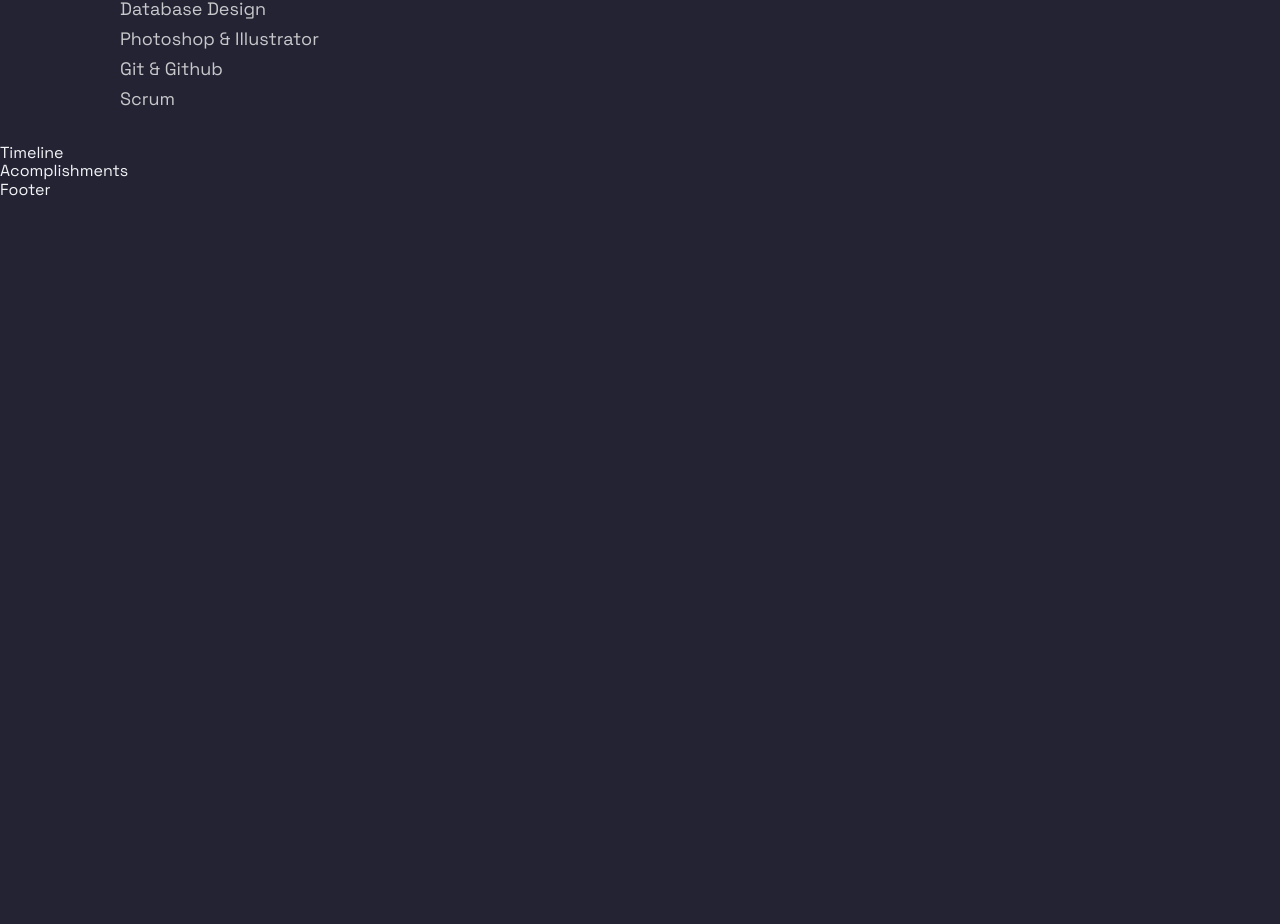
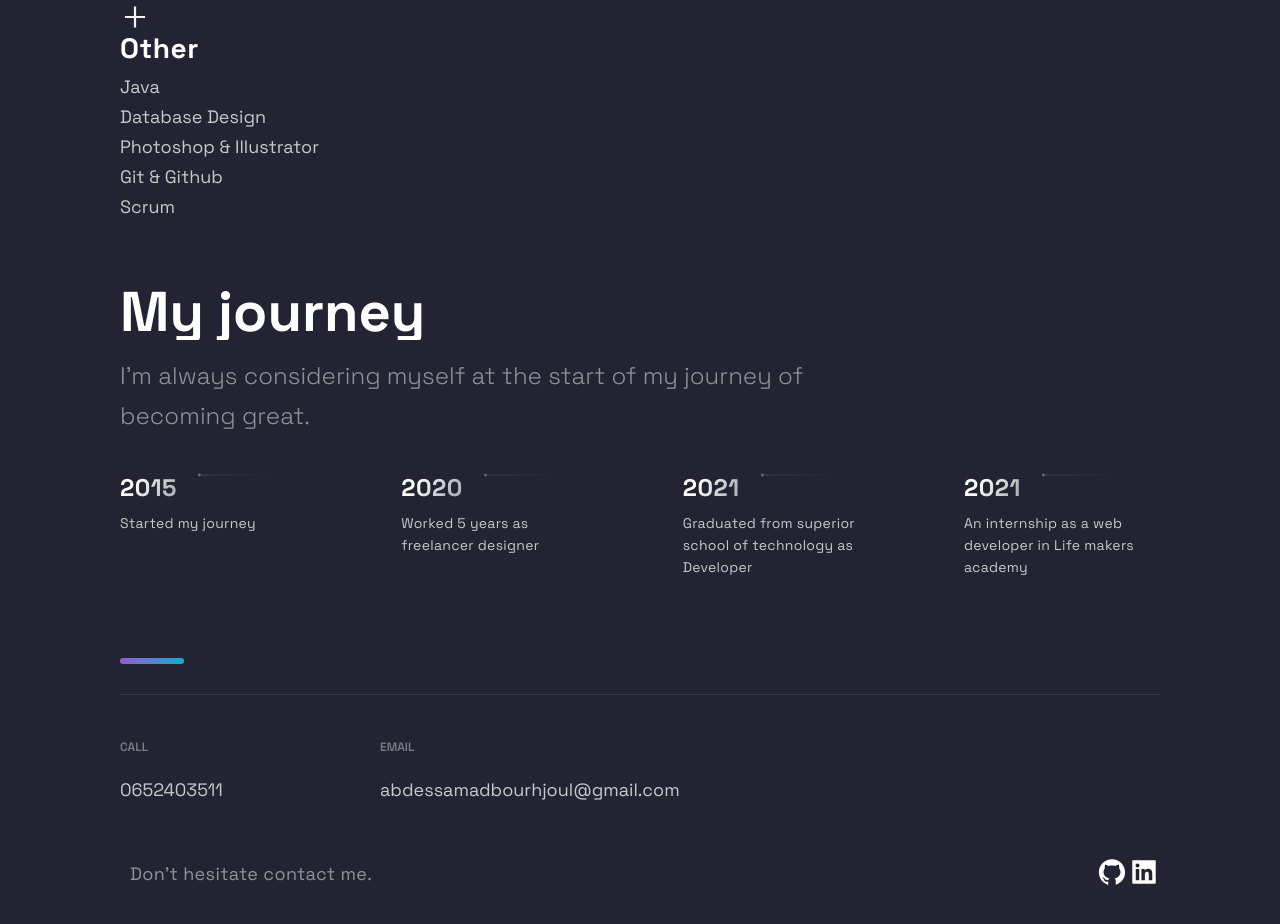
Before and after one commit to Bourhjoul/MY-PORTFOLIO, a Next.js app: page / in a window 1280 px wide. Shown: the part 2652-3576 px from the top of the page. Before the commit the page ends 2852 px from the top, so only its background shows below. Built offline with nearby package versions, Linux system fonts and the light colour scheme.

Commit message:
about me and footer done

```diff
--- a/src/components/Acomplishments/Acomplishments.js
+++ /dev/null
@@ -1,19 +0,0 @@
-import React from 'react';
-
-import { Section, SectionDivider, SectionTitle } from '../../styles/GlobalComponents';
-import { Box, Boxes, BoxNum, BoxText } from './AcomplishmentsStyles';
-
-const data = [
-  { number: 20, text: 'Open Source Projects'},
-  { number: 1000, text: 'Students', },
-  { number: 1900, text: 'Github Followers', },
-  { number: 5000, text: 'Github Stars', }
-];
-
-const Acomplishments = () => (
-  <div>
-    Acomplishments
-  </div>
-);
-
-export default Acomplishments;
--- a/src/components/Footer/Footer.js
+++ b/src/components/Footer/Footer.js
@@ -1,15 +1,49 @@
-import React from 'react';
-import { AiFillGithub, AiFillInstagram, AiFillLinkedin } from 'react-icons/ai';
+import React from "react"
+import { AiFillGithub, AiFillInstagram, AiFillLinkedin } from "react-icons/ai"
 
-import { SocialIcons } from '../Header/HeaderStyles';
-import { CompanyContainer, FooterWrapper, LinkColumn, LinkItem, LinkList, LinkTitle, Slogan, SocialContainer, SocialIconsContainer } from './FooterStyles';
+import { SocialIcons } from "../Header/HeaderStyles"
+import {
+  CompanyContainer,
+  FooterWrapper,
+  LinkColumn,
+  LinkItem,
+  LinkList,
+  LinkTitle,
+  Slogan,
+  SocialContainer,
+  SocialIconsContainer,
+} from "./FooterStyles"
 
 const Footer = () => {
   return (
-    <div>
-      Footer
-    </div>
-  );
-};
+    <FooterWrapper id="Contact">
+      <LinkList>
+        <LinkColumn>
+          <LinkTitle>Call</LinkTitle>
+          <LinkItem href="tel:0652403511">0652403511</LinkItem>
+        </LinkColumn>
+        <LinkColumn>
+          <LinkTitle>Email</LinkTitle>
+          <LinkItem href="mailto:abdessamadbourhjoul@gmail.com">
+            abdessamadbourhjoul@gmail.com
+          </LinkItem>
+        </LinkColumn>
+      </LinkList>
+      <SocialIconsContainer>
+        <CompanyContainer>
+          <Slogan>Don't hesitate contact me.</Slogan>
+        </CompanyContainer>
+        <SocialContainer>
+          <SocialIcons href="https://github.com/Bourhjoul">
+            <AiFillGithub size="3rem" />
+          </SocialIcons>
+          <SocialIcons href="https://www.linkedin.com/in/abdessamad-bourhjoul-35288a203/">
+            <AiFillLinkedin size="3rem" />
+          </SocialIcons>
+        </SocialContainer>
+      </SocialIconsContainer>
+    </FooterWrapper>
+  )
+}
 
-export default Footer;
+export default Footer
--- a/src/components/Technologies/Technologies.js
+++ b/src/components/Technologies/Technologies.js
@@ -25,6 +25,7 @@
       For me it dosen't matter which technology I'm gonna use , but which one is
       gonna help do it quickly and in clean way.
     </SectionText>
+    <ListContainer>
       <List>
         <ListItem>
           <DiReact size="3rem" />
@@ -68,6 +69,7 @@
           </ListParagraph>
         </ListItem>
       </List>
+    </ListContainer>
   </Section>
 )
 
--- a/src/components/TimeLine/TimeLine.js
+++ b/src/components/TimeLine/TimeLine.js
@@ -1,52 +1,142 @@
-import React, { useState, useRef, useEffect } from 'react';
+import React, { useState, useRef, useEffect } from "react"
 
-import { CarouselButton, CarouselButtonDot, CarouselButtons, CarouselContainer, CarouselItem, CarouselItemImg, CarouselItemText, CarouselItemTitle, CarouselMobileScrollNode } from './TimeLineStyles';
-import { Section, SectionDivider, SectionText, SectionTitle } from '../../styles/GlobalComponents';
-import { TimeLineData } from '../../constants/constants';
+import {
+  CarouselButton,
+  CarouselButtonDot,
+  CarouselButtons,
+  CarouselContainer,
+  CarouselItem,
+  CarouselItemImg,
+  CarouselItemText,
+  CarouselItemTitle,
+  CarouselMobileScrollNode,
+} from "./TimeLineStyles"
+import {
+  Section,
+  SectionDivider,
+  SectionText,
+  SectionTitle,
+} from "../../styles/GlobalComponents"
+import { TimeLineData } from "../../constants/constants"
 
-const TOTAL_CAROUSEL_COUNT = TimeLineData.length;
+const TOTAL_CAROUSEL_COUNT = TimeLineData.length
 
 const Timeline = () => {
-  // const [activeItem, setActiveItem] = useState(0);
-  // const carouselRef = useRef();
+  const [activeItem, setActiveItem] = useState(0)
+  const carouselRef = useRef()
 
-  // const scroll = (node, left) => {
-  //   return node.scrollTo({ left, behavior: 'smooth' });
-  // }
+  const scroll = (node, left) => {
+    return node.scrollTo({ left, behavior: "smooth" })
+  }
 
-  // const handleClick = (e, i) => {
-  //   e.preventDefault();
+  const handleClick = (e, i) => {
+    e.preventDefault()
 
-  //   if (carouselRef.current) {
-  //     const scrollLeft = Math.floor(carouselRef.current.scrollWidth * 0.7 * (i / TimeLineData.length));
+    if (carouselRef.current) {
+      const scrollLeft = Math.floor(
+        carouselRef.current.scrollWidth * 0.7 * (i / TimeLineData.length)
+      )
 
-  //     scroll(carouselRef.current, scrollLeft);
-  //   }
-  // }
+      scroll(carouselRef.current, scrollLeft)
+    }
+  }
 
-  // const handleScroll = () => {
-  //   if (carouselRef.current) {
-  //     const index = Math.round((carouselRef.current.scrollLeft / (carouselRef.current.scrollWidth * 0.7)) * TimeLineData.length);
+  const handleScroll = () => {
+    if (carouselRef.current) {
+      const index = Math.round(
+        (carouselRef.current.scrollLeft /
+          (carouselRef.current.scrollWidth * 0.7)) *
+          TimeLineData.length
+      )
 
-  //     setActiveItem(index);
-  //   }
-  // }
+      setActiveItem(index)
+    }
+  }
+  useEffect(() => {
+    const handleResize = () => {
+      scroll(carouselRef.current, 0)
+    }
 
-  // // snap back to beginning of scroll when window is resized
-  // // avoids a bug where content is covered up if coming from smaller screen
-  // useEffect(() => {
-  //   const handleResize = () => {
-  //     scroll(carouselRef.current, 0);
-  //   }
-
-  //   window.addEventListener('resize', handleResize);
-  // }, []);
+    window.addEventListener("resize", handleResize)
+  }, [])
 
   return (
-    <div>
-      Timeline
-    </div>
-  );
-};
+    <Section id="About">
+      <SectionTitle>My journey</SectionTitle>
+      <SectionText>
+        I'm always considering myself at the start of my journey of becoming
+        great.
+      </SectionText>
+      <CarouselContainer ref={carouselRef} onScroll={handleScroll}>
+        <>
+          {TimeLineData.map((item, index) => (
+            <CarouselMobileScrollNode
+              key={index}
+              final={index === TOTAL_CAROUSEL_COUNT - 1}
+            >
+              <CarouselItem
+                index={index}
+                id={`carousel__item-${index}`}
+                active={activeItem}
+                onClick={handleClick}
+              >
+                <CarouselItemTitle>
+                  {item.year}
+                  <CarouselItemImg
+                    width="208"
+                    height="6"
+                    viewBox="0 0 208 6"
+                    fill="none"
+                    xmlns="http://www.w3.org/2000/svg"
+                  >
+                    <path
+                      fill-rule="evenodd"
+                      clip-rule="evenodd"
+                      d="M2.5 5.5C3.88071 5.5 5 4.38071 5 3V3.5L208 3.50002V2.50002L5 2.5V3C5 1.61929 3.88071 0.5 2.5 0.5C1.11929 0.5 0 1.61929 0 3C0 4.38071 1.11929 5.5 2.5 5.5Z"
+                      fill="url(#paint0_linear)"
+                      fill-opacity="0.33"
+                    />
+                    <defs>
+                      <linearGradient
+                        id="paint0_linear"
+                        x1="-4.30412e-10"
+                        y1="0.5"
+                        x2="208"
+                        y2="0.500295"
+                        gradientUnits="userSpaceOnUse"
+                      >
+                        <stop stop-color="white" />
+                        <stop
+                          offset="0.79478"
+                          stop-color="white"
+                          stop-opacity="0"
+                        />
+                      </linearGradient>
+                    </defs>
+                  </CarouselItemImg>
+                </CarouselItemTitle>
+                <CarouselItemText>{item.text}</CarouselItemText>
+              </CarouselItem>
+            </CarouselMobileScrollNode>
+          ))}
+        </>
+      </CarouselContainer>
+      <CarouselButtons>
+        {TimeLineData.map((item, index) => (
+          <CarouselButton
+            key={index}
+            index={index}
+            active={activeItem}
+            onClick={handleClick}
+            type="button"
+          >
+            <CarouselButtonDot active={activeItem} />
+          </CarouselButton>
+        ))}
+      </CarouselButtons>
+      <SectionDivider />
+    </Section>
+  )
+}
 
-export default Timeline;
+export default Timeline
--- a/src/components/TimeLine/TimeLineStyles.js
+++ b/src/components/TimeLine/TimeLineStyles.js
@@ -1,17 +1,16 @@
-
-import styled from 'styled-components'
+import styled from "styled-components"
 
 export const CarouselContainer = styled.ul`
   max-width: 1040px;
-  background: #0F1624;
+  background: #242333;
   padding: 0rem;
-  list-style:none;
+  list-style: none;
   display: flex;
   justify-content: space-between;
   /* overflow-x: hidden; */
 
   margin-left: 32px;
-  &:first-of-type{
+  &:first-of-type {
     margin-left: 0px;
   }
 
@@ -19,11 +18,11 @@
 
   //remove scrollbar
   scrollbar-width: none;
-   &::-webkit-scrollbar {
-     display: none;
-   }
+  &::-webkit-scrollbar {
+    display: none;
+  }
 
-  @media ${props => props.theme.breakpoints.sm} {
+  @media ${(props) => props.theme.breakpoints.sm} {
     overflow-x: scroll;
     -webkit-overflow-scrolling: touch;
     scroll-snap-type: x mandatory;
@@ -33,25 +32,25 @@
   }
 `
 export const CarouselMobileScrollNode = styled.div`
-  @media ${props => props.theme.breakpoints.sm} {
+  @media ${(props) => props.theme.breakpoints.sm} {
     display: flex;
-    min-width: ${({ final }) => final ? `120%;` : `min-content`}
+    min-width: ${({ final }) => (final ? `120%;` : `min-content`)};
   }
 `
 
 export const CarouselItem = styled.div`
-  background: #0F1624;
+  background: #242333;
   border-radius: 3px;
   max-width: 196px;
 
-  @media ${props => props.theme.breakpoints.md} {
+  @media ${(props) => props.theme.breakpoints.md} {
     max-width: 124px;
   }
 
-  @media ${props => props.theme.breakpoints.sm} {
+  @media ${(props) => props.theme.breakpoints.sm} {
     margin-left: 32px;
     min-width: 120px;
-    background: #0E131F;
+    background: #242333;
     padding: 4px;
     align-content: start;
     scroll-snap-align: start;
@@ -60,7 +59,8 @@
     position: relative;
     height: fit-content;
 
-    ${(props) => props.active === props.index ? `opacity: 1` : `opacity: 0.5`};
+    ${(props) =>
+      props.active === props.index ? `opacity: 1` : `opacity: 0.5`};
   }
 `
 
@@ -71,28 +71,36 @@
   letter-spacing: 0.02em;
   display: flex;
   /* This gradient is different due to the size of the Title container, it must transition sooner to be visible on the text */
-  background: linear-gradient(121.57deg, #FFFFFF 10%, rgba(255, 255, 255, 0.66) 30.15%);
+  background: linear-gradient(
+    121.57deg,
+    #ffffff 10%,
+    rgba(255, 255, 255, 0.66) 30.15%
+  );
   -webkit-background-clip: text;
   -webkit-text-fill-color: transparent;
   margin-bottom: 8px;
 
-  @media ${props => props.theme.breakpoints.md} {
+  @media ${(props) => props.theme.breakpoints.md} {
     font-size: 20px;
     line-height: 28px;
     margin-bottom: 4px;
   }
 
-  @media ${props => props.theme.breakpoints.sm} {
+  @media ${(props) => props.theme.breakpoints.sm} {
     font-size: 16px;
     line-height: 24px;
   }
 `
 export const CarouselItemImg = styled.svg`
   margin-left: 21px;
-  -webkit-mask-image: linear-gradient(to right, rgba(0,0,0,1), rgba(0,0,0,0));
+  -webkit-mask-image: linear-gradient(
+    to right,
+    rgba(0, 0, 0, 1),
+    rgba(0, 0, 0, 0)
+  );
   width: 100%;
 
-  @media ${props => props.theme.breakpoints.sm} {
+  @media ${(props) => props.theme.breakpoints.sm} {
     -webkit-mask-image: none;
     margin-left: 16px;
     overflow: visible;
@@ -106,12 +114,12 @@
   color: rgba(255, 255, 255, 0.75);
   padding-right: 16px;
 
-  @media ${props => props.theme.breakpoints.md} {
+  @media ${(props) => props.theme.breakpoints.md} {
     font-size: 12px;
     line-height: 18px;
     padding-right: 32px;
   }
-  @media ${props => props.theme.breakpoints.sm} {
+  @media ${(props) => props.theme.breakpoints.sm} {
     font-size: 10px;
     line-height: 16px;
     padding-right: 0;
@@ -123,7 +131,7 @@
   display: none;
   visibility: hidden;
 
-  @media ${props => props.theme.breakpoints.sm} {
+  @media ${(props) => props.theme.breakpoints.sm} {
     display: flex;
     visibility: visible;
     margin-bottom: 48px;
@@ -137,8 +145,9 @@
   border: none;
   cursor: pointer;
   margin-right: 4px;
-  opacity: ${(props) => props.active === props.index ? `1` : `.33`};
-  transform: ${(props) => props.active === props.index ? `scale(1.6)` : `scale(1)`};
+  opacity: ${(props) => (props.active === props.index ? `1` : `.33`)};
+  transform: ${(props) =>
+    props.active === props.index ? `scale(1.6)` : `scale(1)`};
 
   &:focus {
     outline: none;
--- a/src/constants/constants.js
+++ b/src/constants/constants.js
@@ -42,9 +42,14 @@
 ]
 
 export const TimeLineData = [
-  { year: 2017, text: "Started my journey" },
-  { year: 2018, text: "Worked as a freelance developer" },
-  { year: 2019, text: "Founded JavaScript Mastery" },
-  { year: 2020, text: "Shared my projects with the world" },
-  { year: 2021, text: "Started my own platform" },
+  { year: 2015, text: "Started my journey" },
+  { year: 2020, text: "Worked 5 years as freelancer designer" },
+  {
+    year: 2021,
+    text: "Graduated from superior school of technology as Developer",
+  },
+  {
+    year: 2021,
+    text: "An internship as a web developer in Life makers academy",
+  },
 ]
--- a/src/pages/index.js
+++ b/src/pages/index.js
@@ -1,4 +1,3 @@
-import Acomplishments from "../components/Acomplishments/Acomplishments"
 import BgAnimation from "../components/BackgrooundAnimation/BackgroundAnimation"
 import Hero from "../components/Hero/Hero"
 import Projects from "../components/Projects/Projects"
@@ -17,7 +16,6 @@
       <Projects />
       <Technologies />
       <Timeline />
-      <Acomplishments />
     </Layout>
   )
 }
```
Also changed, not shown: src/components/Acomplishments/AcomplishmentsStyles.js (deleted, +0 -134 lines), src/components/Technologies/TechnologiesStyles.js (+23 -18 lines), public/images/Eastclothing.png (deleted). Lines whose indentation alone changed are shown as unchanged.
